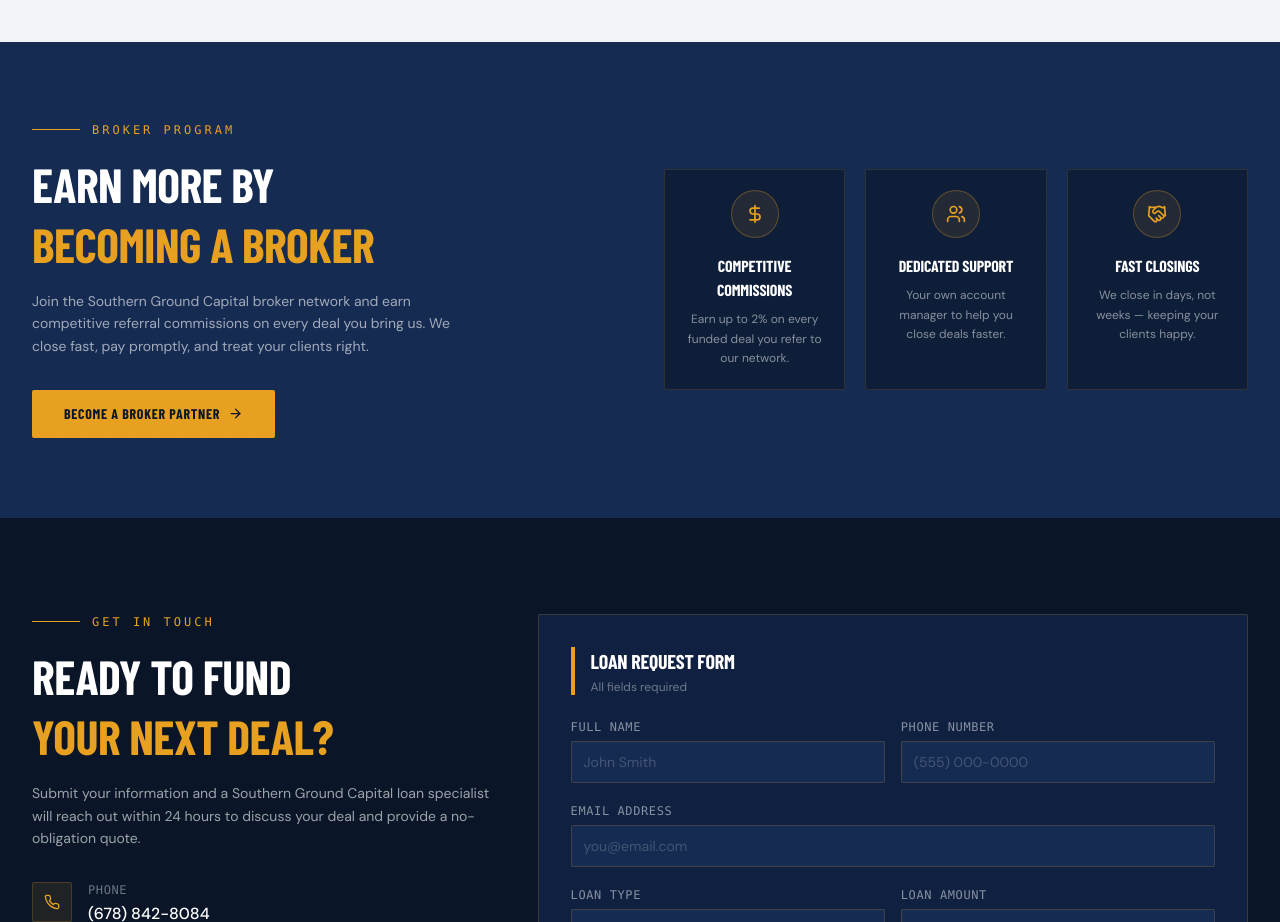
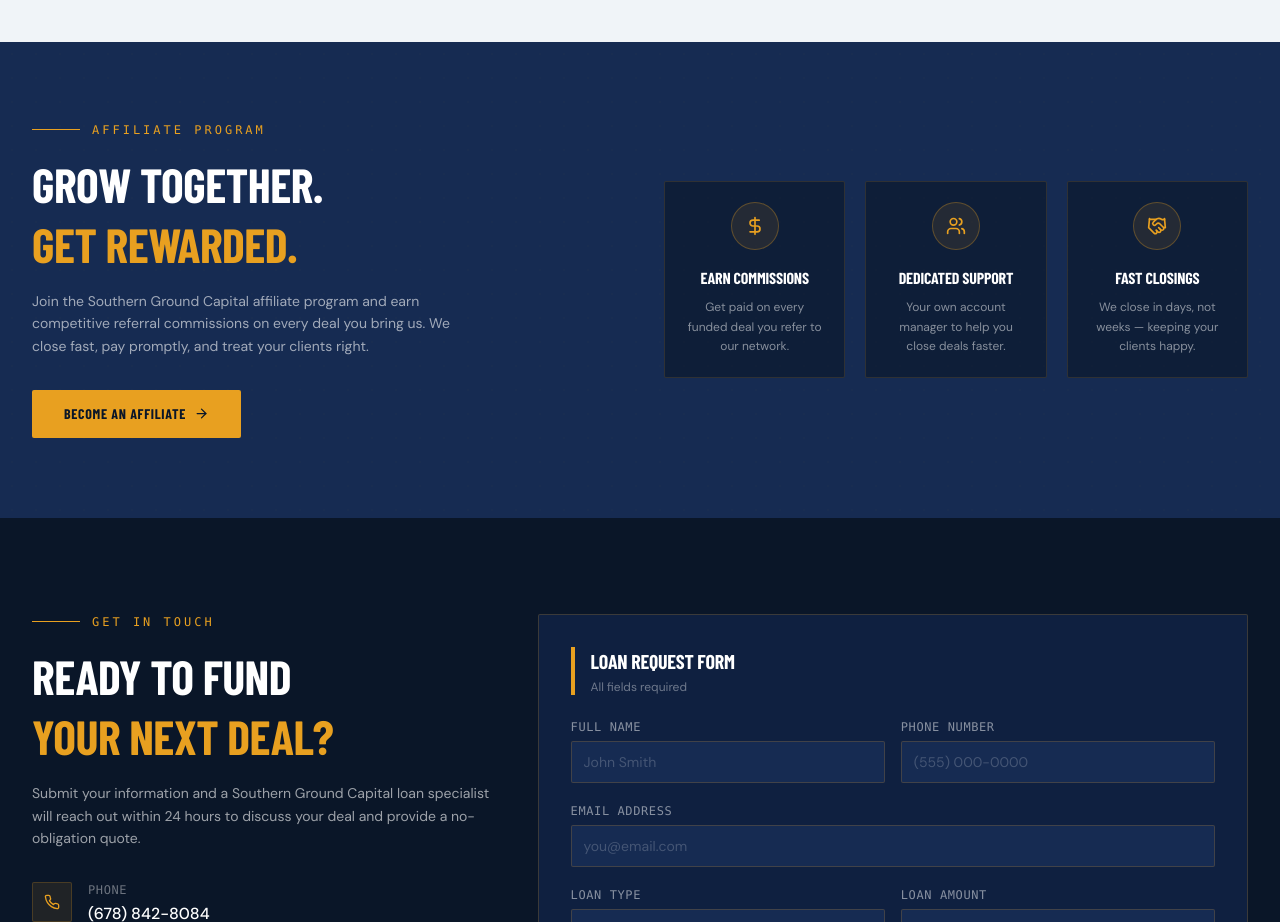
Before and after one commit to evargas-cell/SouthernGround, a Next.js app: page / in a window 1280 px wide. Shown: the part 6500-7422 px from the top of the page. Built offline with nearby package versions, Linux system fonts and the light colour scheme; a web font is replaced by a local one.

Commit message:
Update broker section to promote affiliate program
Replaced broker copy and contact scroll with affiliate program copy and a link to /affiliates.

Co-Authored-By: Claude Sonnet 4.6 <noreply@anthropic.com>

```diff
--- a/src/components/BrokerSection.tsx
+++ b/src/components/BrokerSection.tsx
@@ -1,18 +1,12 @@
-'use client';
-
 /*
  * BrokerSection — Southern Ground Capital
- * Design: Industrial Precision — amber CTA banner for broker referrals
+ * Affiliate program CTA banner
  */
 
+import Link from "next/link";
 import { ArrowRight, DollarSign, Users, Handshake } from "lucide-react";
 
 export function BrokerSection() {
-  const scrollToContact = () => {
-    const el = document.querySelector("#contact");
-    if (el) el.scrollIntoView({ behavior: "smooth" });
-  };
-
   return (
     <section className="py-20 bg-[#162B52] relative overflow-hidden">
       {/* Background dot pattern */}
@@ -25,23 +19,23 @@ export function BrokerSection() {
             <div className="flex items-center gap-3 mb-4">
               <div className="h-px w-12 bg-[#E8A020]" />
               <span className="text-[#E8A020] text-xs font-mono tracking-[0.25em] uppercase">
-                Broker Program
+                Affiliate Program
               </span>
             </div>
             <h2 className="font-display text-white text-4xl md:text-5xl leading-tight mb-4">
-              EARN MORE BY<br />
-              <span className="text-[#E8A020]">BECOMING A BROKER</span>
+              GROW TOGETHER.<br />
+              <span className="text-[#E8A020]">GET REWARDED.</span>
             </h2>
             <p className="text-white/60 text-sm leading-relaxed mb-8 max-w-md">
-              Join the Southern Ground Capital broker network and earn competitive referral commissions on every deal you bring us. We close fast, pay promptly, and treat your clients right.
+              Join the Southern Ground Capital affiliate program and earn competitive referral commissions on every deal you bring us. We close fast, pay promptly, and treat your clients right.
             </p>
-            <button
-              onClick={scrollToContact}
+            <Link
+              href="/affiliates"
               className="btn-amber px-8 py-3.5 rounded-sm text-sm inline-flex items-center gap-2"
             >
-              Become a Broker Partner
+              Become an Affiliate
               <ArrowRight size={15} />
-            </button>
+            </Link>
           </div>
 
           {/* Right: Benefits */}
@@ -49,8 +43,8 @@ export function BrokerSection() {
             {[
               {
                 icon: DollarSign,
-                title: "Competitive Commissions",
-                description: "Earn up to 2% on every funded deal you refer to our network.",
+                title: "Earn Commissions",
+                description: "Get paid on every funded deal you refer to our network.",
               },
               {
                 icon: Users,
```
